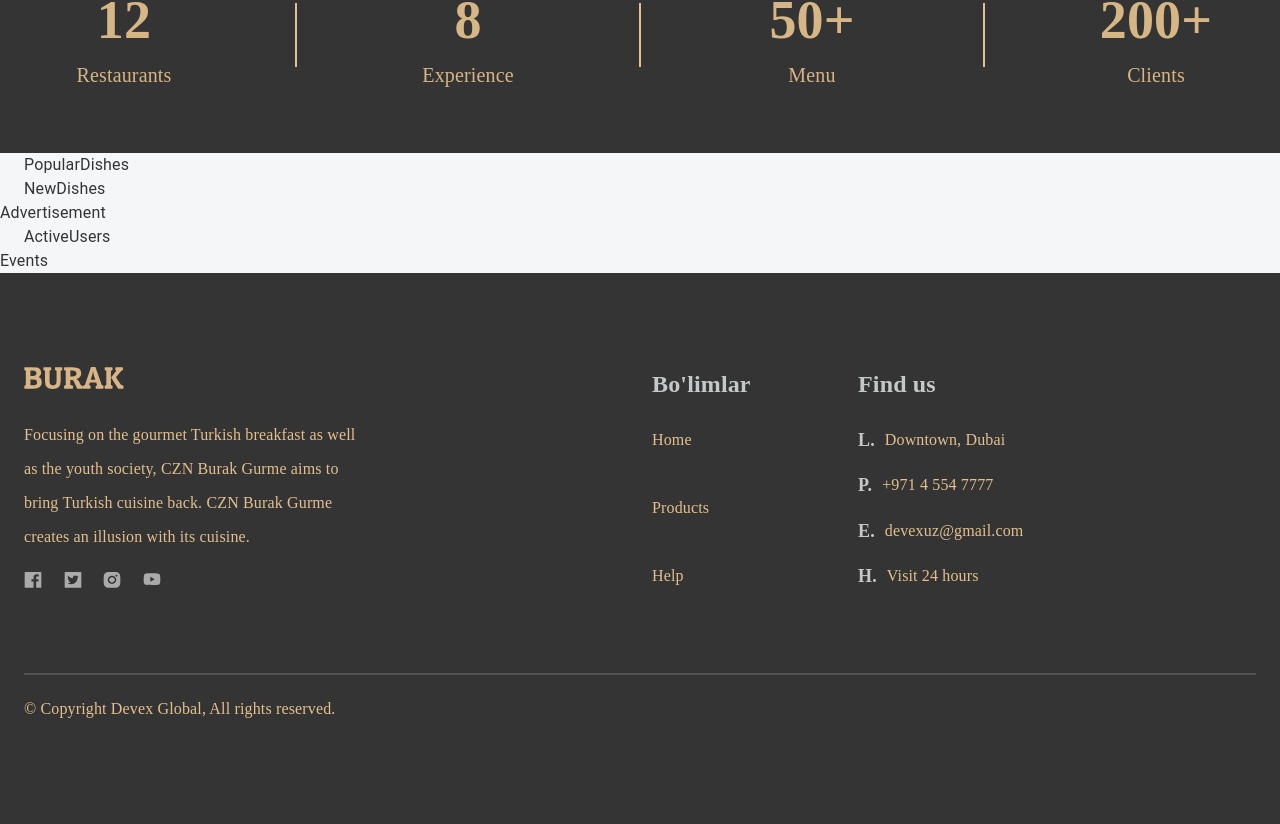
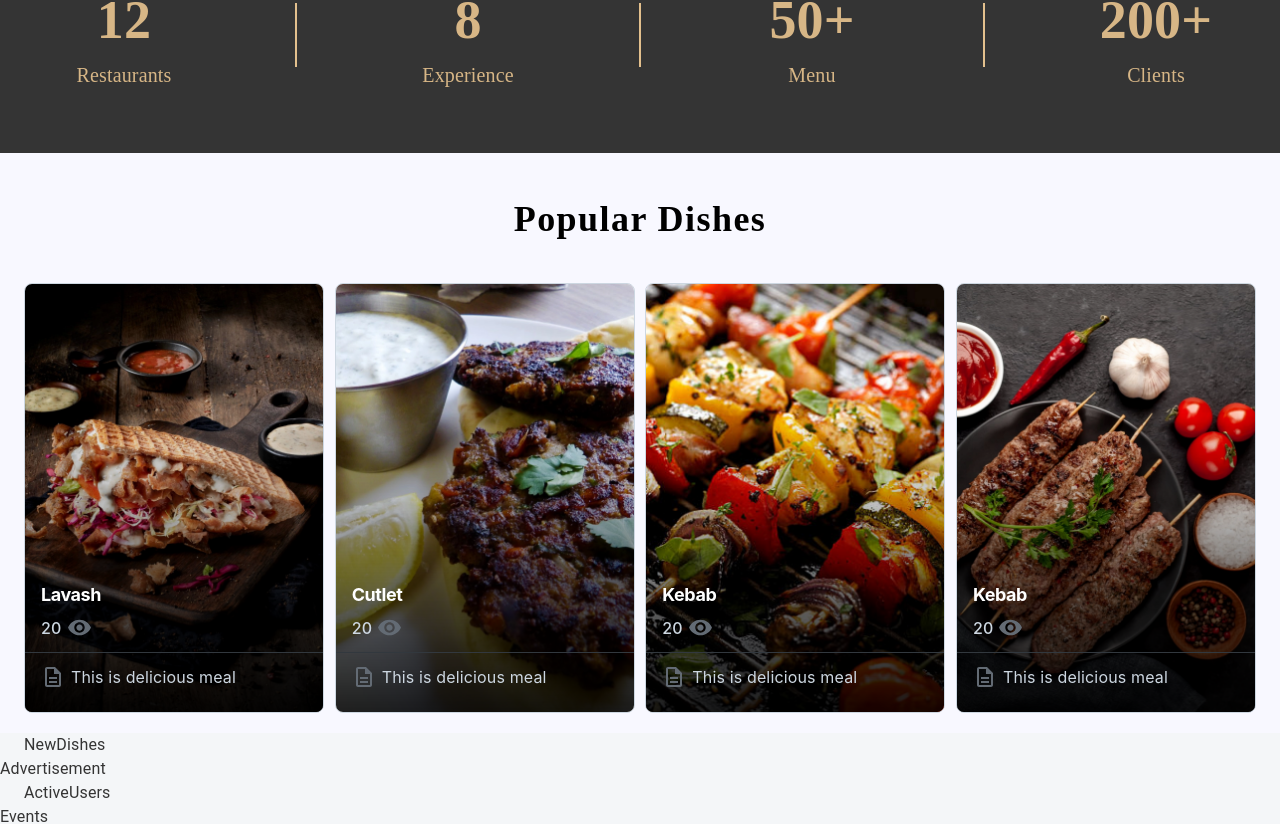
Before and after one commit to jamolkhon06/burak-react, a React (Create React App) app: page / in a window 1280 px wide. Shown: the part 856-1680 px from the top of the page. Built offline with nearby package versions, Linux system fonts and the light colour scheme.

Commit message:
feat: develop popular dishes sectional component

```diff
--- a/package.json
+++ b/package.json
@@ -5,8 +5,9 @@
   "dependencies": {
     "@emotion/react": "^11.14.0",
     "@emotion/styled": "^11.14.1",
-    "@mui/icons-material": "^5.8.4",
-    "@mui/material": "^9.5.0",
+    "@mui/icons-material": "^5.18.0",
+    "@mui/joy": "^5.0.0-beta.52",
+    "@mui/material": "^5.18.0",
     "@reduxjs/toolkit": "^1.8.1",
     "@testing-library/jest-dom": "^4.2.4",
     "@testing-library/react": "^9.5.0",
--- a/src/app/screens/homePage/PopularDishes.tsx
+++ b/src/app/screens/homePage/PopularDishes.tsx
@@ -1,10 +1,92 @@
 import React from "react";
-import { Container } from "@mui/material";
+import { Box, Container, Stack } from "@mui/material";
+import { CssVarsProvider } from "@mui/joy/styles";
+import Card from "@mui/joy/Card";
+import CardCover from "@mui/joy/CardCover";
+import CardContent from "@mui/joy/CardContent";
+import Typography from "@mui/joy/Typography";
+import CardOverflow from "@mui/joy/CardOverflow";
+import VisibilityIcon from "@mui/icons-material/Visibility";
+import DescriptionOutlinedIcon from "@mui/icons-material/DescriptionOutlined";
+
+const list = [
+  { productName: "Lavash", imagePath: "/img/lavash.webp" },
+  { productName: "Cutlet", imagePath: "/img/cutlet.webp" },
+  { productName: "Kebab", imagePath: "/img/kebab.webp" },
+  { productName: "Kebab", imagePath: "/img/kebab-fresh.webp" },
+];
 
 export default function PopularDishes() {
-    return (
-        <div>
-            <Container>PopularDishes</Container>
-        </div>
-    )
+  return (
+    <div className="popular-dishes-frame">
+      <Container>
+        <Stack className="popular-section">
+          <Box className="category-title">Popular Dishes</Box>
+          <Stack className="cards-frame">
+            {list.map((ele, index) => {
+              return (
+                <CssVarsProvider key={index}>
+                  <Card className="card">
+                    <CardCover>
+                      <img src={ele.imagePath} alt="" />
+                    </CardCover>
+                    <CardCover className="card-cover" />
+                    <CardContent sx={{ justifyContent: "flex-end" }}>
+                      <Stack
+                        sx={{
+                          direction: "row",
+                          justifyContent: "space-between",
+                        }}
+                      >
+                        <Typography
+                          level="h2"
+                          fontSize="lg"
+                          textColor="#fff"
+                          mb={1}
+                        >
+                          {ele.productName}
+                        </Typography>
+
+                        <Typography
+                          sx={{
+                            fontWeight: "md",
+                            color: "neutral.300",
+                            alignItems: "center",
+                            display: "flex",
+                          }}
+                        >
+                          20
+                          <VisibilityIcon
+                            sx={{ fontSize: 25, marginLeft: "5px" }}
+                          />
+                        </Typography>
+                      </Stack>
+                    </CardContent>
+
+                    <CardOverflow
+                      sx={{
+                        display: "flex",
+                        gap: 1.5,
+                        py: 1.5,
+                        px: "var(--Card-padding)",
+                        borderTop: "1px solid",
+                        height: "60px",
+                      }}
+                    >
+                      <Typography
+                        startDecorator={<DescriptionOutlinedIcon />}
+                        textColor="neutral.300"
+                      >
+                        This is delicious meal
+                      </Typography>
+                    </CardOverflow>
+                  </Card>
+                </CssVarsProvider>
+              );
+            })}
+          </Stack>
+        </Stack>
+      </Container>
+    </div>
+  );
 }
--- a/src/css/home.css
+++ b/src/css/home.css
@@ -3,7 +3,7 @@
   height: auto;
 }
 
-/* Statistics */
+/* STATISTICS*/
 .homepage .static-frame {
   width: 100%;
   height: 236px;
@@ -23,13 +23,13 @@
   height: 116px;
   display: flex;
   flex-direction: column;
+  justify-content: center;
   align-items: center;
-    justify-content: center;
 }
 
 .homepage .static-frame .info .static-box .static-num {
   text-align: center;
-    font-family: Poppins;
+  font-family: "Poppins";
   font-size: 54px;
   font-style: normal;
   font-weight: 600;
@@ -39,10 +39,56 @@
 
 .homepage .static-frame .info .static-box .static-text {
   text-align: center;
-    font-family: Poppins;
+  font-family: "Poppins";
   font-size: 20px;
   font-style: normal;
   font-weight: 500;
   line-height: 30px;
-    color: #d7b586;
+  color: #d7b686;
 }
+
+/* POPULAR DISHES*/
+.homepage .popular-dishes-frame {
+  width: 100%;
+  height: 580px;
+  display: flex;
+  background: #f8f8ff;
+}
+
+.homepage .popular-dishes-frame .popular-section {
+  margin-top: 45px;
+  display: flex;
+  flex-direction: column;
+  align-items: center;
+}
+
+.homepage .popular-dishes-frame .category-title {
+  text-align: center;
+  font-family: "Roboto Serif";
+  font-size: 36px;
+  font-style: normal;
+  font-weight: 600;
+  line-height: normal;
+  letter-spacing: 1.44px;
+  color: #000;
+}
+
+.homepage .popular-dishes-frame .cards-frame {
+  width: 100%;
+  margin-top: 43px;
+  display: flex;
+  flex-direction: row;
+  justify-content: space-between;
+}
+
+.homepage .popular-dishes-frame .cards-frame .card {
+  min-height: 430px;
+  min-width: 300px;
+  cursor: pointer;
+}
+
+.homepage .popular-dishes-frame .cards-frame .card .card-cover {
+  background:
+    linear-gradient(to top, rgba(0, 0, 0, 0.4), rgba(0, 0, 0, 0) 200px),
+    linear-gradient(to top, rgba(0, 0, 0, 0.8), rgba(0, 0, 0, 0) 300px);
+}
```
Also changed, not shown: 2 other files (tests, documents, lock files or other folders). Lines whose indentation alone changed are shown as unchanged.
